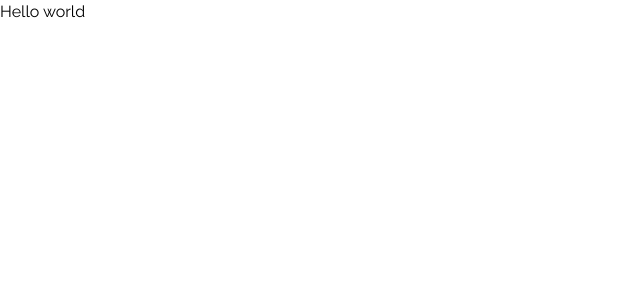
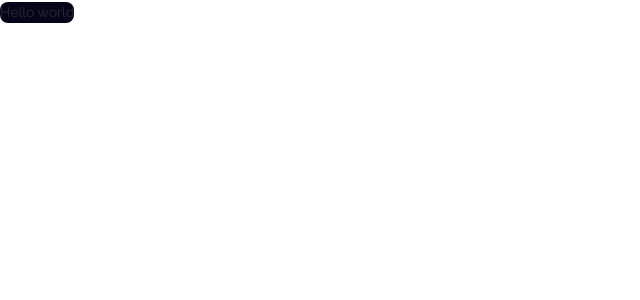
Before and after one commit to DanyaChupin/mePhoto, a React (Vite) app: page / in a window 1280 px wide. Shown: the top 300 px of the page, without its empty margins (0-640 px from the left). Built offline with nearby package versions, Linux system fonts and the light colour scheme.

Commit message:
tailwind config

```diff
--- a/src/assets/styles/globals.scss
+++ b/src/assets/styles/globals.scss
@@ -10,7 +10,7 @@ body {
 	box-sizing: border-box;
 	font-family: Raleway, sans-serif;
 	font-weight: 400;
-	@apply transition-colors dark:bg-slate-400;
+	@apply transition-colors text-black-400 bg-white-400 dark:bg-black-500 dark:text-white-500;
 	a {
 		text-decoration: none;
 	}
--- a/src/App.tsx
+++ b/src/components/screens/home/Home.tsx
@@ -1,7 +1,6 @@
-import { useEffect, useState } from 'react'
-import './App.scss'
+import { FC, useEffect, useState } from 'react'
 
-function App() {
+const Home: FC = () => {
 	const [theme, setTheme] = useState('light')
 	useEffect(() => {
 		if (theme === 'dark') {
@@ -16,7 +15,7 @@ function App() {
 
 	return (
 		<button
-			className="text-dark-600 transition-all dark:text-2xl dark:text-green-700 dark:font-semibold"
+			className="text font bg-black-500 rounded-image animate-fade"
 			onClick={toggleTheme}
 		>
 			Hello world
@@ -24,4 +23,4 @@ function App() {
 	)
 }
 
-export default App
+export default Home
--- a/src/main.tsx
+++ b/src/main.tsx
@@ -1,10 +1,10 @@
 import React from 'react'
 import ReactDOM from 'react-dom/client'
-import App from './App.tsx'
+import HomePage from './pages/home'
 import './assets/styles/globals.scss'
 
 ReactDOM.createRoot(document.getElementById('root')!).render(
 	<React.StrictMode>
-		<App />
+		<HomePage />
 	</React.StrictMode>
 )
--- /dev/null
+++ b/src/pages/home.tsx
@@ -0,0 +1,8 @@
+import { FC } from 'react'
+import Home from '../components/screens/home/Home'
+
+const HomePage: FC = () => {
+	return <Home />
+}
+
+export default HomePage
--- a/tailwind.config.js
+++ b/tailwind.config.js
@@ -1,9 +1,66 @@
 /** @type {import('tailwindcss').Config} */
+
 export default {
 	content: ['./index.html', './src/**/*.{js,ts,jsx,tsx}'],
 	darkMode: 'class',
 	theme: {
-		extend: {},
+		colors: {
+			black: {
+				500: '#050519',
+				400: '#2A2A36',
+			},
+			white: {
+				500: '#F4F6FB',
+				400: '#ffffff',
+			},
+		},
+		extend: {
+			fontSize: {
+				DEFAULT: '14px',
+			},
+			fontWeight: {
+				DEFAULT: '400',
+				bold: '600',
+				light: '200',
+			},
+			borderRadius: {
+				image: '0.5rem',
+			},
+			transitionTimingFunction: {
+				DEFAULT: 'ease-in-out',
+			},
+			transitionDuration: {
+				DEFAULT: '200ms',
+			},
+			zIndex: {
+				1: '1',
+				2: '2',
+				3: '3',
+			},
+		},
+		keyframes: {
+			fade: {
+				from: { opacity: 0 },
+				to: { opacity: 1 },
+			},
+			scaleIn: {
+				'0%': {
+					opacity: 0,
+					transform: 'scale(0.9)',
+				},
+				'50%': {
+					opacity: 0.3,
+				},
+				'100%': {
+					opacity: 1,
+					transform: 'scale(1)',
+				},
+			},
+		},
+		animation: {
+			fade: 'fade .5s ease-in-out',
+			sceleIn: 'scaleIn .35s ease-in-out',
+		},
 	},
 	plugins: [],
 }
```
Also changed, not shown: src/App.scss (deleted).
